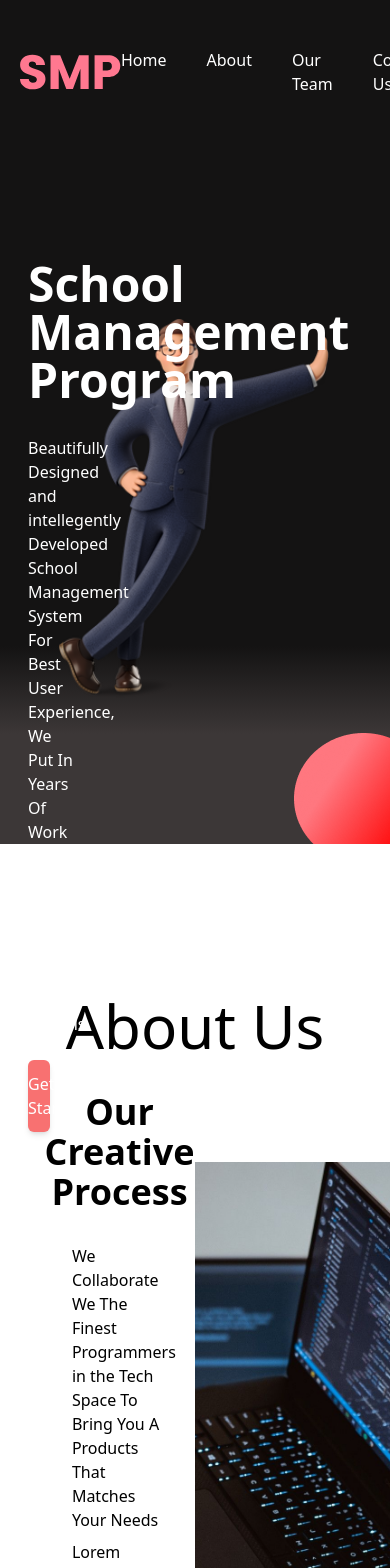
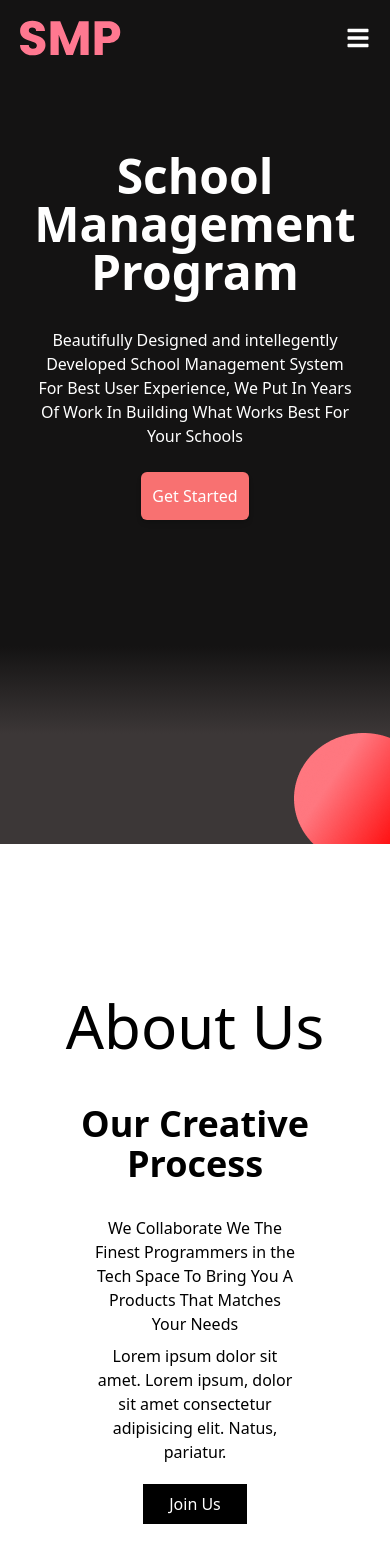
Before and after one commit to abiel13/scm, a React (Vite) app: page / in a window 390 px wide. Shown: the top 1568 px of the page. Built offline with nearby package versions, Linux system fonts and the light colour scheme.

Commit message:
mobile 1

```diff
--- /dev/null
+++ b/src/components/navbar.jsx
@@ -0,0 +1,66 @@
+import React, { useState } from "react";
+import { NavLink } from "react-router-dom";
+import { FaBars } from "react-icons/fa";
+
+function Navbar() {
+  const [active, setActive] = useState(false);
+  const trans = active ? "translate-y-0" : "-translate-y-full";
+  return (
+    <>
+      <div>
+        <FaBars
+          className="text-white text-2xl cursor-pointer lg:hidden"
+          onClick={() => {
+            setActive((prev) => !prev);
+          }}
+        />
+      </div>
+      <ul
+        className={` fixed ${trans} inset-0 flex-col  transition-transform ease-in-out duration-300 items-center h-max bg-gray-500 p-5 z-50 flex gap-10 lg:bg-transparent lg:flex-row lg:transition-none lg:relative lg:translate-y-0`}
+      >
+        <div
+          onClick={() => {
+            setActive((prev) => !prev);
+
+          }}
+          className="self-end fixed text-xl cursor-pointer hover:border-red-400 text-red-400 font-bold border px-2 lg:hidden "
+        >
+          X
+        </div>
+        <li className="navlist">
+          <NavLink className="text-white font-medium  ">Home</NavLink>
+        </li>
+        <li className="navlist">
+          <NavLink to="/about" className="text-white font-medium">
+            About
+          </NavLink>
+        </li>{" "}
+        <li className="navlist">
+          <NavLink to="/teams" className="text-white font-medium">
+            Our Team
+          </NavLink>
+        </li>{" "}
+        <li className="navlist">
+          <NavLink to="/contact" className="text-white font-medium">
+            Contact Us
+          </NavLink>
+        </li>
+        <li>
+          <NavLink to="/products" className="text-white font-medium">
+            Products
+          </NavLink>
+        </li>
+        <div className="flex flex-col gap-6 lg:block">
+          <button className="bg-red-400 py-2 mx-4 px-7 font-medium text-white rounded-md">
+            Sign UP
+          </button>
+          <button className="bg-red-400 py-2 px-7 font-medium text-white rounded-md">
+            Login
+          </button>
+        </div>
+      </ul>
+    </>
+  );
+}
+
+export default Navbar;
--- a/src/pages/Home.jsx
+++ b/src/pages/Home.jsx
@@ -8,11 +8,11 @@ import a from "../images/a.png";
 import elipse from "../images/Ellipse 1.png";
 import kid from "../images/30.png";
 import b from "../images/bb.jpeg";
-import { NavLink } from "react-router-dom";
 import Aos from "aos";
 import "aos/dist/aos.css";
 import { BsApple, BsBarChartFill, BsGraphUp } from "react-icons/bs";
 import { BiCopy, BiCopyright, BiListCheck } from "react-icons/bi";
+import Navbar from "../components/navbar";
 
 function Home() {
   useEffect(() => {
@@ -24,52 +24,26 @@ function Home() {
       <div className="w-screen h-screen home relative  p-5  ">
         <nav className="flex justify-between  items-center">
           <img src={logo} alt="" />
-          <ul className="flex gap-10">
-            <li className="navlist">
-              <NavLink className="text-white font-medium  ">Home</NavLink>
-            </li>
-            <li className="navlist">
-              <NavLink to="/about" className="text-white font-medium">
-                About
-              </NavLink>
-            </li>{" "}
-            <li className="navlist">
-              <NavLink to="/teams" className="text-white font-medium">
-                Our Team
-              </NavLink>
-            </li>{" "}
-            <li className="navlist">
-              <NavLink to="/contact" className="text-white font-medium">
-                Contact Us
-              </NavLink>
-            </li>
-            <li>
-              <NavLink to="/products" className="text-white font-medium">
-                Products
-              </NavLink>
-            </li>
-          </ul>
-
-          <div>
-            <button className="bg-red-400 py-2 px-7 font-medium text-white rounded-md">
-              Login
-            </button>
-            <button className="bg-red-400 py-2 mx-4 px-7 font-medium text-white rounded-md">
-              Sign UP
-            </button>
-          </div>
+          <Navbar />
         </nav>
 
-        <div className="w-11/12  absolute left-0 -translate-x-7 h-4/5 flex items-center">
-          <div className="w-full relative h-3/4 flex ">
+        <div className="w-full mt-9  flex items-center md:mt-24 lg:w-11/12 lg:absolute lg:left-0 lg:-translate-x-7 lg:mt-9  lg:h-4/5 ">
+          <div className="w-full relative h-3/4 flex  ">
             <img
               src={a}
-              className="z-40 right-0 absolute h-3/4  bottom-4"
+              className="hidden lg:block z-40 right-0 absolute h-3/4  bottom-4"
               alt=""
             />
-            <div className="text-white  mt-6 z-50 w-1/2 px-14 py-7 flex    flex-col">
-              <p className="font-bold text-5xl">School Management Program</p>
-              <p className="mt-8 font-light w-3/4">
+            <img
+              src={webp}
+              alt=""
+              className="hidden lg:w-full absolute h-full lg:block"
+            />
+            <div className="text-white p-3  mt-8 z-40  py-7 flex items-center  w-full flex-col lg:px-14 lg:items-start  lg:w-1/2">
+              <p className="font-bold text-5xl text-center   w-full lg:text-5xl lg:text-left">
+                School Management Program
+              </p>
+              <p className=" text-center font-medium w-full mt-8 md:w-4/5 lg:font-light lg:w-3/4 lg:text-left">
                 Beautifully Designed and intellegently Developed School
                 Management System For Best User Experience, We Put In Years Of
                 Work In Building What Works Best For Your Schools
@@ -82,25 +56,25 @@ function Home() {
         </div>
         <img src={elipse} alt="" className="absolute bottom-0 right-0" />
       </div>{" "}
-      <section id="About" className="w-screen overflow-hidden mt-24 h-screen">
+      <section id="About" className="w-screen overflow-hidden mt-24 min-h-screen lg:h-screen">
         <h1 className="text-black text-6xl text-center font-medium ">
           About Us
         </h1>
-        <div className=" w-full h-full px-5 flex items-center  ">
-          <div className="w-full h-3/4 flex justify-between px-6  ">
+        <div className=" w-full h-full px-5 mt-5 flex  items-center  ">
+          <div className="w-full h-3/4  py-5 gap-10 flex-col flex lg:flex-row justify-between px-6  ">
             <div
               data-aos-duration="1000"
-              data-aos="fade-up"
-              className=" px-3 flex flex-col justify-center items-center py-2 text-center w-2/4"
+              data-aos="fade-right"
+              className=" px-3 flex flex-col justify-center items-center py-2 text-center lg:w-2/4"
             >
               <h3 className="text-4xl font-sans font-bold  ">
                 Our Creative Process
               </h3>
-              <p className="mt-8 text-left  w-3/4 ">
+              <p className=" text-center mt-8 md:text-xl lg:text-left  w-3/4 ">
                 We Collaborate We The Finest Programmers in the Tech Space To
                 Bring You A Products That Matches Your Needs
               </p>
-              <p className="mt-2 text-left w-3/4 ">
+              <p className="mt-2  w-3/4   flex flex-col items-center lg:items-start lg:text-left lg:text-sm md:text-xl">
                 Lorem ipsum dolor sit amet. Lorem ipsum, dolor sit amet
                 consectetur adipisicing elit. Natus, pariatur.
                 <button className="bg-black text-white block py-2 px-3 mt-5 w-1/2">
@@ -112,7 +86,7 @@ function Home() {
               data-aos="fade-left"
               src={b}
               alt=""
-              className="max-h-full w-3/4 object-cover"
+              className="w-full  lg:max-h-full lg:w-3/4 object-cover"
             />
           </div>
         </div>
@@ -127,14 +101,14 @@ function Home() {
           </p>
         </div>
 
-        <div className="w-3/5 leading-8 text-gray-500 text-lg text-center  ">
+        <div className="leading-8 text-gray-500 text-lg text-center lg:w-3/5   ">
           School Management Program popularly known as SMP is an all-in-one
           education software where you can manage and track your student
           progression, teachers' profile with an amazing and intelligent
           reporting system to help you save money, comply with regulations,
           eliminate manual administration and many more…
         </div>
-        <div className="w-full mt-24 flex justify-between ">
+        <div className="w-full mt-24 flex flex-wrap  justify-between ">
           <div
             data-aos="fade-up"
             data-aos-duration="1000"
@@ -190,7 +164,7 @@ function Home() {
             alt="image"
             className="h-full w-2/5  object-cover"
           />
-          <div data-aos='fade-left'  className="h-full  px-3 py-3  mr-24">
+          <div data-aos="fade-left" className="h-full  px-3 py-3  mr-24">
             <h3 className="text-blue-500 font-medium text-xl">
               A unique and standardised approach to education
             </h3>
```
